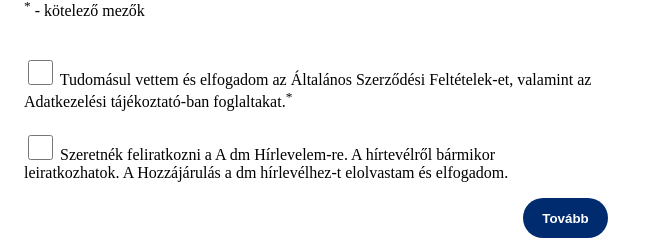
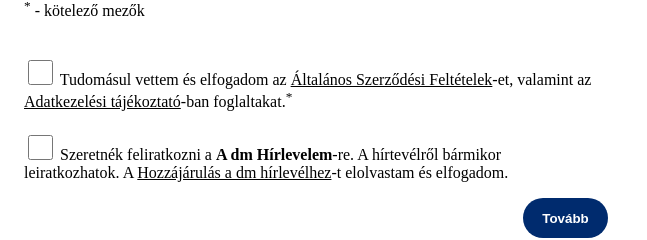
Before and after one commit to n-szilard/urlap, a plain HTML site: page index.html in a window 1280 px wide. Shown: the part 468-708 px from the top of the page, without its empty margins (0-647 px from the left). Drawn offline with Linux system fonts and the light colour scheme.

Commit message:
Szöveg formázások

```diff
--- a/index.html
+++ b/index.html
@@ -71,15 +71,15 @@
 
         <div class="aszf_container">
             <input type="checkbox" name="aszf" id="aszf">
-            <label for="aszf">Tudomásul vettem és elfogadom az Általános Szerződési Feltételek-et, valamint az
-                Adatkezelési tájékoztató-ban foglaltakat.<sup>*</sup>
+            <label for="aszf">Tudomásul vettem és elfogadom az <u>Általános Szerződési Feltételek</u>-et, valamint az
+                <u>Adatkezelési tájékoztató</u>-ban foglaltakat.<sup>*</sup>
             </label>
         </div>
 
         <div class="hirlevel_container">
             <input type="checkbox" name="hirlevel" id="hirlevel">
-            <label for="hirlevel">Szeretnék feliratkozni a A dm Hírlevelem-re. A hírtevélről bármikor leiratkozhatok. A
-                Hozzájárulás a dm hírlevélhez-t elolvastam és elfogadom.
+            <label for="hirlevel">Szeretnék feliratkozni a <strong>A dm Hírlevelem</strong>-re. A hírtevélről bármikor leiratkozhatok. A
+                <u>Hozzájárulás a dm hírlevélhez</u>-t elolvastam és elfogadom.
             </label>
         </div>
 
```
